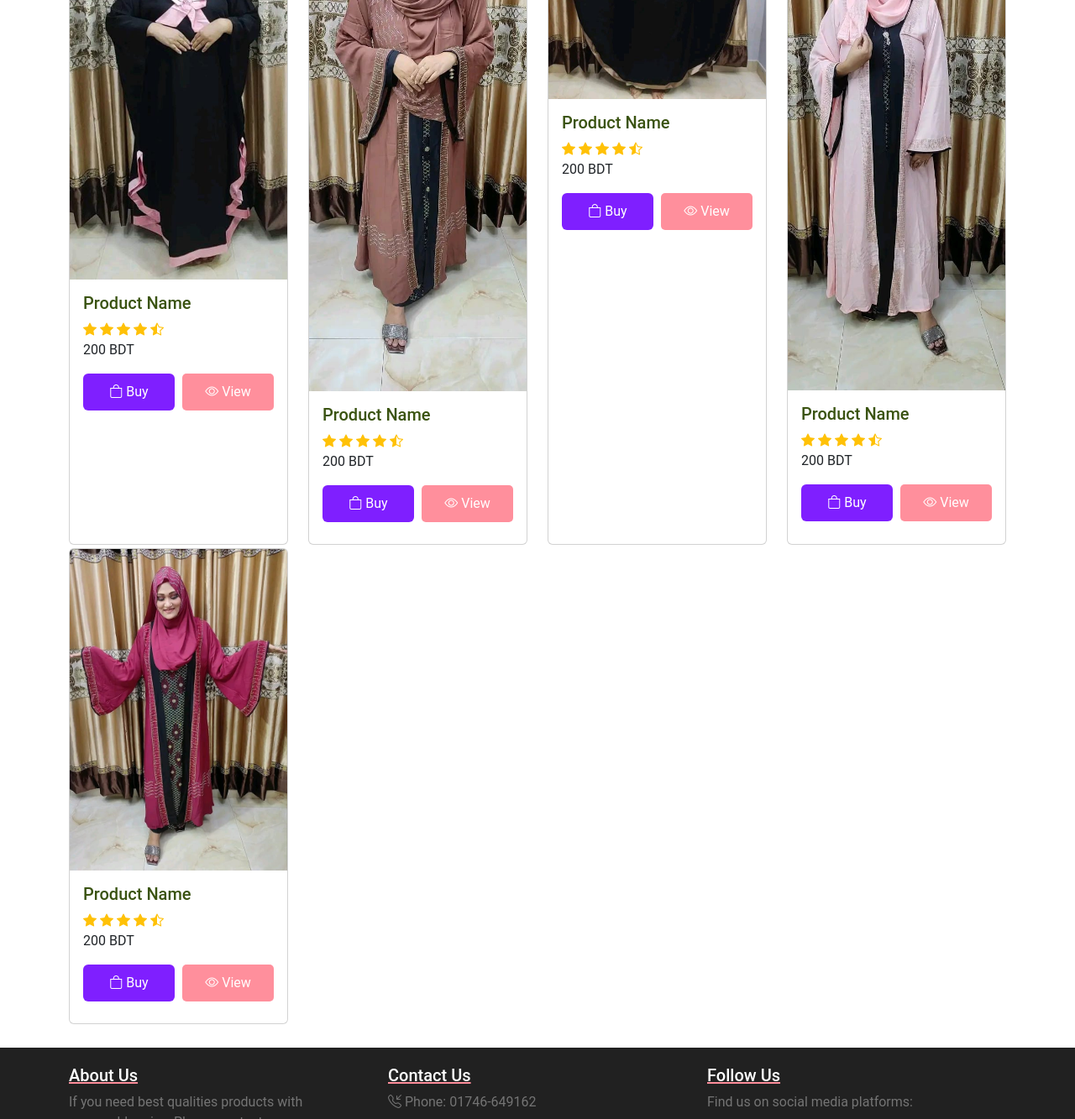
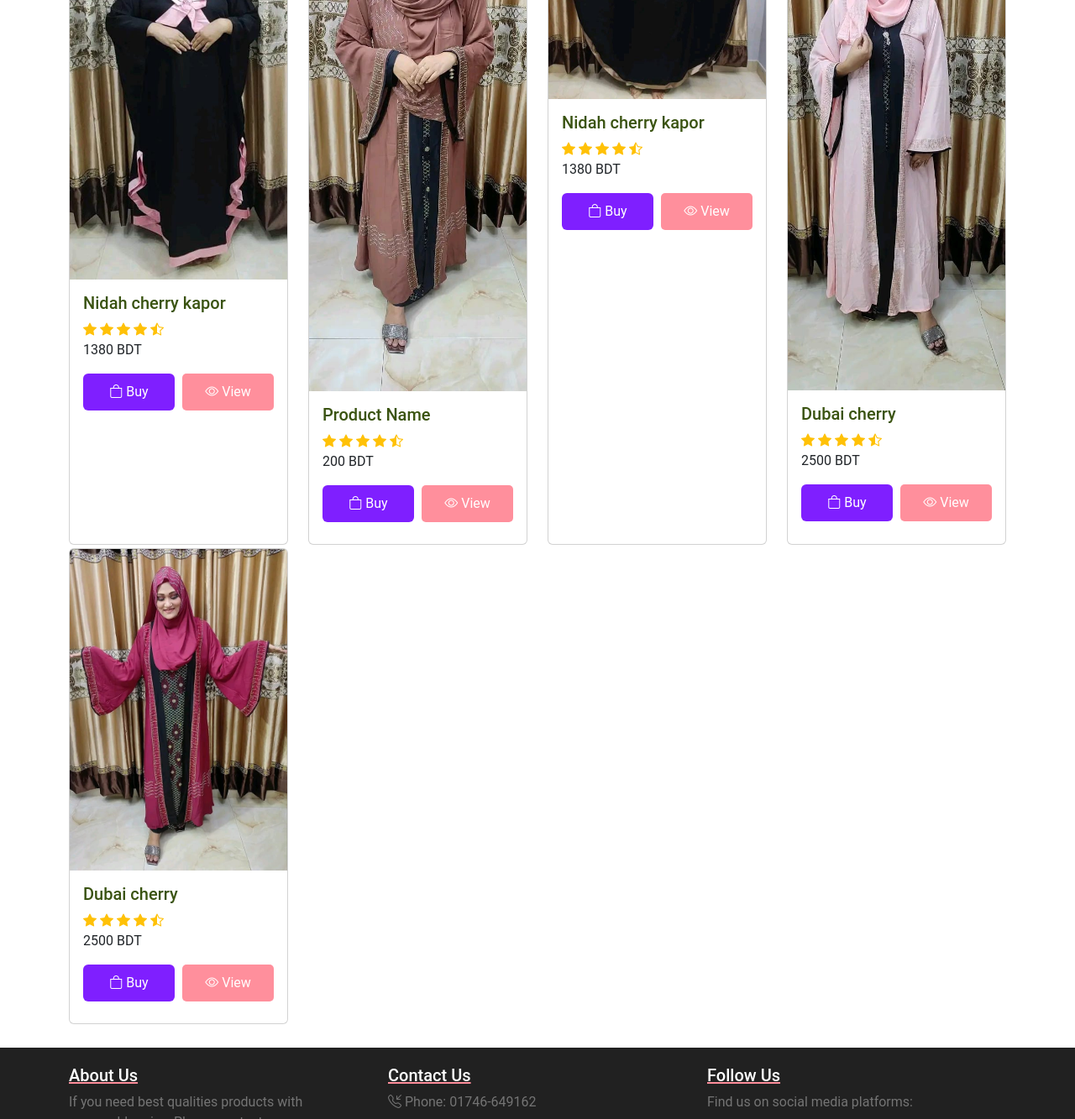
Before and after one commit to faysalsarker-dev/ER-FASHION, a plain HTML site: page index.html in a window 1280 px wide. Shown: the part 8840-10173 px from the top of the page at 84% size. Drawn offline with nearby package versions, Linux system fonts and the light colour scheme.

Commit message:
fainal fainal abr

```diff
--- a/index.html
+++ b/index.html
@@ -1112,7 +1112,7 @@
     <a href="facebook.com"> <div class="card">
      <img src="img/img45.jpg" class="card-img-top" alt="...">
      <div class="card-body">
-       <h5 class="card-title">Product Name</h5>
+       <h5 class="card-title">Nidah cherry kapor</h5>
        <div class="text-warning">
          <i class="bi bi-star-fill"></i>
          <i class="bi bi-star-fill"></i>
@@ -1120,7 +1120,7 @@
          <i class="bi bi-star-fill"></i>
          <i class="bi bi-star-half"></i>
        </div>
-       <p>200 BDT</p>
+       <p>1380 BDT</p>
       <div class=" actions">
        <button class="btn btn-buys b2"><i class="bi bi-bag"></i> Buy</button>
        <button class="btn btns b2"><i class="bi bi-eye"></i> View</button>
@@ -1154,7 +1154,7 @@
     <a href="facebook.com"> <div class="card">
      <img src="img/img47.jpg" class="card-img-top" alt="...">
      <div class="card-body">
-       <h5 class="card-title">Product Name</h5>
+       <h5 class="card-title">Nidah cherry kapor</h5>
        <div class="text-warning">
          <i class="bi bi-star-fill"></i>
          <i class="bi bi-star-fill"></i>
@@ -1162,7 +1162,7 @@
          <i class="bi bi-star-fill"></i>
          <i class="bi bi-star-half"></i>
        </div>
-       <p>200 BDT</p>
+       <p>1380 BDT</p>
       <div class=" actions">
        <button class="btn btn-buys b2"><i class="bi bi-bag"></i> Buy</button>
        <button class="btn btns b2"><i class="bi bi-eye"></i> View</button>
@@ -1175,7 +1175,7 @@
     <a href="facebook.com"> <div class="card">
      <img src="img/img48.jpg" class="card-img-top" alt="...">
      <div class="card-body">
-       <h5 class="card-title">Product Name</h5>
+       <h5 class="card-title">Dubai cherry</h5>
        <div class="text-warning">
          <i class="bi bi-star-fill"></i>
          <i class="bi bi-star-fill"></i>
@@ -1183,7 +1183,7 @@
          <i class="bi bi-star-fill"></i>
          <i class="bi bi-star-half"></i>
        </div>
-       <p>200 BDT</p>
+       <p>2500 BDT</p>
       <div class=" actions">
        <button class="btn btn-buys b2"><i class="bi bi-bag"></i> Buy</button>
        <button class="btn btns b2"><i class="bi bi-eye"></i> View</button>
@@ -1199,7 +1199,7 @@
     <a href="facebook.com"> <div class="card">
      <img src="img/img49.jpg" class="card-img-top" alt="...">
      <div class="card-body">
-       <h5 class="card-title">Product Name</h5>
+       <h5 class="card-title">Dubai cherry</h5>
        <div class="text-warning">
          <i class="bi bi-star-fill"></i>
          <i class="bi bi-star-fill"></i>
@@ -1207,7 +1207,7 @@
          <i class="bi bi-star-fill"></i>
          <i class="bi bi-star-half"></i>
        </div>
-       <p>200 BDT</p>
+       <p>2500 BDT</p>
       <div class=" actions">
        <button class="btn btn-buys b2"><i class="bi bi-bag"></i> Buy</button>
        <button class="btn btns b2"><i class="bi bi-eye"></i> View</button>
```
